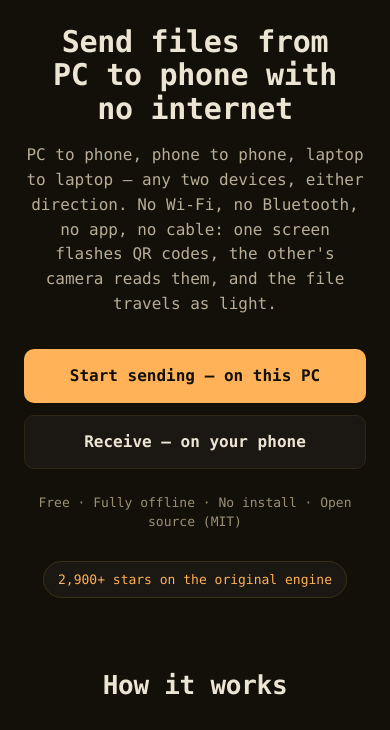
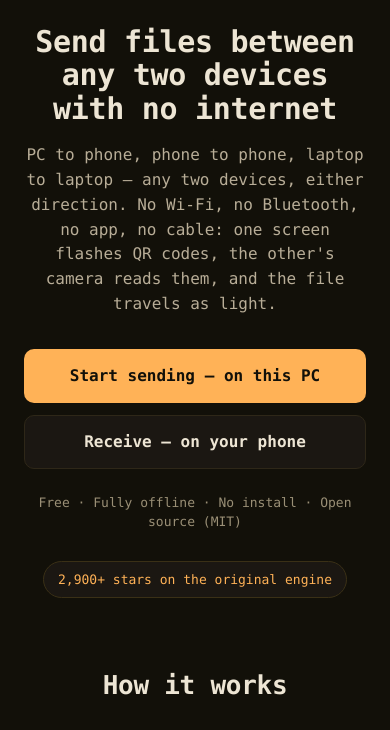
Before and after one commit to createdbyiyia/offline-file-transfer, a website built with Vite: page index.html in a window 390 px wide. Shown: the part 87-817 px from the top of the page. Built offline with nearby package versions, Linux system fonts and the light colour scheme; no server answers.

Commit message:
Broaden H1 to any two devices (keep PC-to-phone keyword in title/lede/FAQ)

```diff
--- a/index.html
+++ b/index.html
@@ -92,7 +92,7 @@
   <body class="landing">
     <header class="hero">
       <div class="brand"><span class="brand-mark"></span> Optical Transfer</div>
-      <h1>Send files from PC to phone with no internet</h1>
+      <h1>Send files between any two devices with no internet</h1>
       <p class="lede">
         PC to phone, phone to phone, laptop to laptop — any two devices, either
         direction. No Wi-Fi, no Bluetooth, no app, no cable: one screen flashes
```
